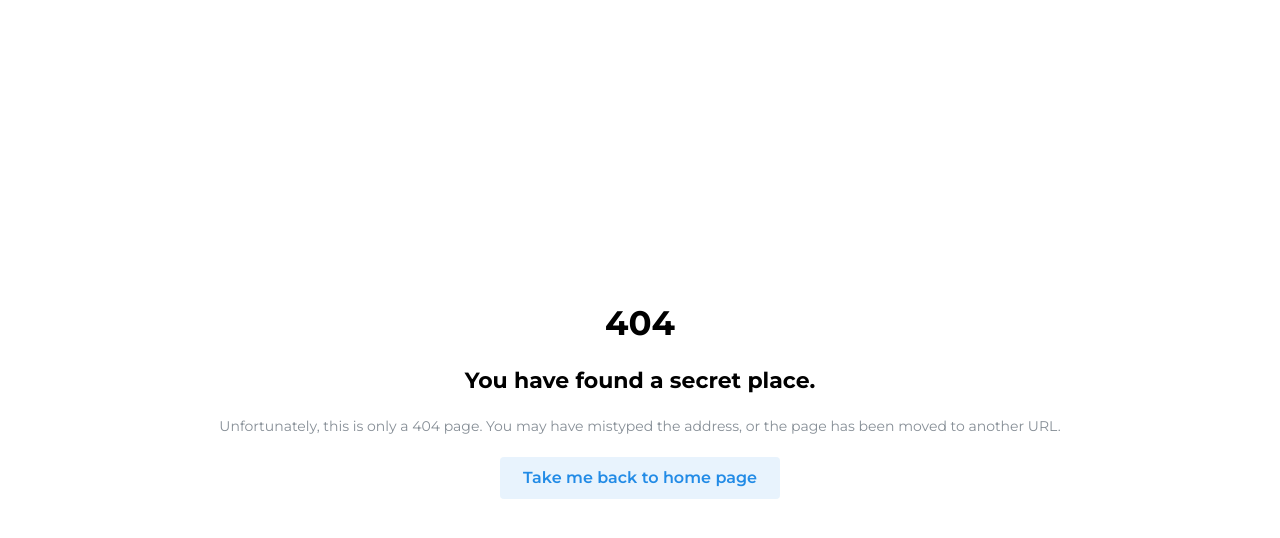
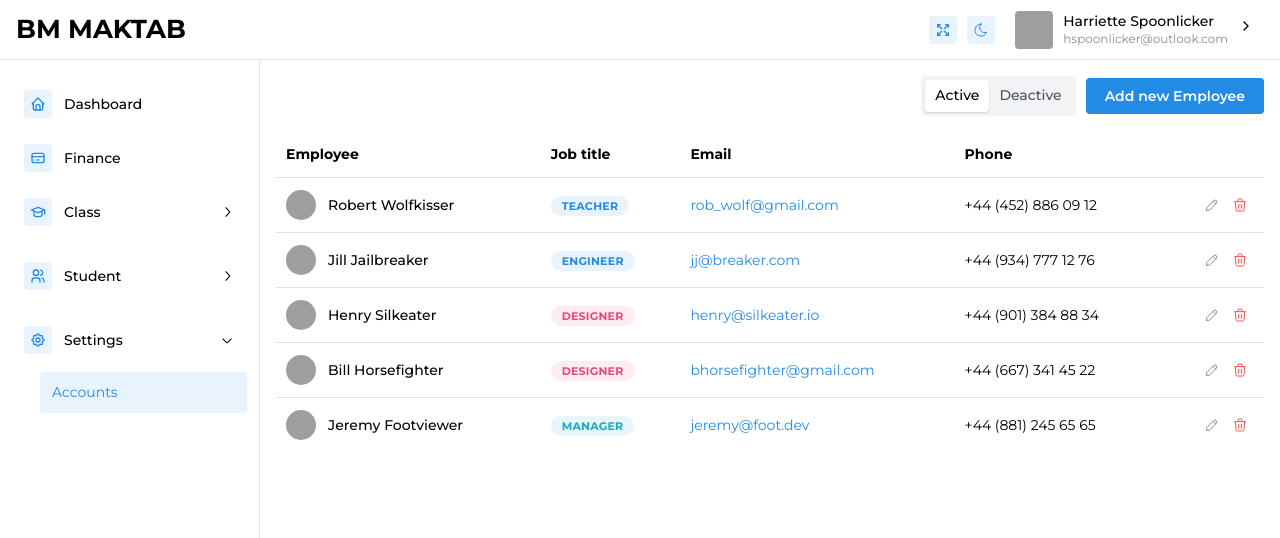
Before and after one commit to JavohirBozorboyev/school-crm-react, a React (Vite) app: page /settings/accounts in a window 1280 px wide. Before the commit this address had no page. Shown: the top 538 px of the page. Built offline with nearby package versions, Linux system fonts and the light colour scheme; sample sign-in values are in the browser's storage; grey boxes are pictures that could not be loaded.

Commit message:
profil page and setting account page

```diff
--- a/src/Layout/AppLayout.tsx
+++ b/src/Layout/AppLayout.tsx
@@ -11,7 +11,7 @@ const AppLayout = () => {
       <AppShell
         header={{ height: { base: 60 } }}
         navbar={{
-          width: { base: 200, md: 300 },
+          width: { base: 200, md: 260 },
           breakpoint: "sm",
           collapsed: { mobile: !opened },
         }}
--- a/src/components/Nav/UserMenu.tsx
+++ b/src/components/Nav/UserMenu.tsx
@@ -9,8 +9,8 @@ import {
   IconMoon,
   IconPhoto,
   IconSearch,
-  IconSettings,
   IconSun,
+  IconUserCircle,
 } from "@tabler/icons-react";
 import {
   Group,
@@ -25,6 +25,7 @@ import {
   useMantineColorScheme,
 } from "@mantine/core";
 import { useFullscreen } from "@mantine/hooks";
+import { NavLink } from "react-router-dom";
 
 interface UserButtonProps extends React.ComponentPropsWithoutRef<"button"> {
   image: string;
@@ -106,13 +107,16 @@ function UserMenu() {
 
         <Menu.Dropdown w={"220px"}>
           <Menu.Label>Application</Menu.Label>
-          <Menu.Item
-            leftSection={
-              <IconSettings style={{ width: rem(14), height: rem(14) }} />
-            }
-          >
-            Settings
-          </Menu.Item>
+          <NavLink to={"/profil"}>
+            <Menu.Item
+              leftSection={
+                <IconUserCircle style={{ width: rem(14), height: rem(14) }} />
+              }
+            >
+              Profil
+            </Menu.Item>
+          </NavLink>
+
           <Menu.Item
             leftSection={
               <IconMessageCircle style={{ width: rem(14), height: rem(14) }} />
--- a/src/data/AdminNavUrlData.tsx
+++ b/src/data/AdminNavUrlData.tsx
@@ -2,6 +2,7 @@ import {
   IconCreditCard,
   IconHome,
   IconSchool,
+  IconSettings,
   IconUsers,
 } from "@tabler/icons-react";
 
@@ -30,7 +31,7 @@ const AdminNavUrlData = [
   },
   {
     name: "Student",
-    url: "/admin/student",
+    url: "/students",
     icon: <IconUsers size={"16px"} />,
     opened: true,
     sub: [
@@ -40,6 +41,18 @@ const AdminNavUrlData = [
       },
     ],
   },
+  {
+    name: "Settings",
+    url: "/settings",
+    icon: <IconSettings size={"16px"} />,
+    opened: true,
+    sub: [
+      {
+        name: "Accounts",
+        url: "/settings/accounts",
+      },
+    ],
+  },
 ];
 
 export default AdminNavUrlData;
--- a/src/module/ClassPageSection/ClassCardList.tsx
+++ b/src/module/ClassPageSection/ClassCardList.tsx
@@ -14,7 +14,7 @@ const ClassCardList = () => {
       <Grid>
         {data.map((item: any) => {
           return (
-            <Grid.Col key={item.id} span={{ base: 12, md: 6, lg: 4 }}>
+            <Grid.Col key={item.id} span={{ base: 12, md: 6, lg: 4, xl: 3 }}>
               <ClassCard item={item} />
             </Grid.Col>
           );
--- /dev/null
+++ b/src/module/ClassPageSection/ClassSlugPage/ClassSlugNav.tsx
@@ -0,0 +1,26 @@
+import { Breadcrumbs, Anchor } from "@mantine/core";
+import { useNavigate, useParams } from "react-router-dom";
+
+const ClassSlugNav = () => {
+  const navigate = useNavigate();
+
+  const { slug } = useParams();
+
+  const links = [
+    { title: "Dashboard", href: "/" },
+    { title: "Class", href: "/class" },
+    { title: slug, href: "#" },
+  ].map((item, index) => (
+    <Anchor key={index} onClick={() => navigate(item?.href)}>
+      {item.title}
+    </Anchor>
+  ));
+
+  return (
+    <div>
+      <Breadcrumbs>{links}</Breadcrumbs>
+    </div>
+  );
+};
+
+export default ClassSlugNav;
--- /dev/null
+++ b/src/module/ClassPageSection/ClassSlugPage/ClassSlugTable.tsx
@@ -0,0 +1,46 @@
+/* eslint-disable @typescript-eslint/no-explicit-any */
+import { Table } from "@mantine/core";
+import useSWR from "swr";
+
+const ClassSlugTable = () => {
+  const { data, error, isLoading } = useSWR(
+    "https://jsonplaceholder.typicode.com/users"
+  );
+  if (error) return <div>ошибка загрузки</div>;
+  if (isLoading) return <div>загрузка...</div>;
+  const rows = data.map((element: any, i: number) => (
+    <Table.Tr key={element.name}>
+      <Table.Td w={50} ta={"center"}>
+        {i + 1}
+      </Table.Td>
+      <Table.Td>{element.name}</Table.Td>
+      <Table.Td>{element.symbol}</Table.Td>
+      <Table.Td>{element.mass}</Table.Td>
+    </Table.Tr>
+  ));
+  return (
+    <>
+      <Table
+        verticalSpacing={"sm"}
+        striped
+        highlightOnHover
+        withTableBorder
+        withColumnBorders
+        mt={"md"}
+      >
+        <Table.Thead>
+          <Table.Tr>
+            <Table.Th ta={"center"}>N</Table.Th>
+            <Table.Th>Full Name</Table.Th>
+
+            <Table.Th>Symbol</Table.Th>
+            <Table.Th>Atomic mass</Table.Th>
+          </Table.Tr>
+        </Table.Thead>
+        <Table.Tbody>{rows}</Table.Tbody>
+      </Table>
+    </>
+  );
+};
+
+export default ClassSlugTable;
--- /dev/null
+++ b/src/module/SettingsPageSection/AccountsPageSection/AccountsPageNav.tsx
@@ -0,0 +1,29 @@
+import { Button, Grid, Group, Paper } from "@mantine/core";
+import { useState } from "react";
+import { SegmentedControl } from "@mantine/core";
+
+const AccountsPageNav = () => {
+  const [active, setActive] = useState("active");
+  return (
+    <Paper mb="sm">
+      <Grid justify="center" align="center">
+        <Grid.Col span={{ base: 12 }}>
+          <Group justify="end" gap={"xs"}>
+            <SegmentedControl
+              data={[
+                { label: "Active", value: "active" },
+                { label: "Deactive", value: "deactive" },
+              ]}
+              value={active}
+              onChange={setActive}
+              fullWidth
+            />
+            <Button>Add new Employee</Button>
+          </Group>
+        </Grid.Col>
+      </Grid>
+    </Paper>
+  );
+};
+
+export default AccountsPageNav;
--- /dev/null
+++ b/src/module/SettingsPageSection/AccountsPageSection/AccountsPageTable.tsx
@@ -0,0 +1,122 @@
+import {
+  Avatar,
+  Badge,
+  Table,
+  Group,
+  Text,
+  ActionIcon,
+  Anchor,
+  rem,
+} from "@mantine/core";
+import { IconPencil, IconTrash } from "@tabler/icons-react";
+
+const data = [
+  {
+    avatar:
+      "https://raw.githubusercontent.com/mantinedev/mantine/master/.demo/avatars/avatar-1.png",
+    name: "Robert Wolfkisser",
+    job: "Teacher",
+    email: "rob_wolf@gmail.com",
+    phone: "+44 (452) 886 09 12",
+  },
+  {
+    avatar:
+      "https://raw.githubusercontent.com/mantinedev/mantine/master/.demo/avatars/avatar-7.png",
+    name: "Jill Jailbreaker",
+    job: "Engineer",
+    email: "jj@breaker.com",
+    phone: "+44 (934) 777 12 76",
+  },
+  {
+    avatar:
+      "https://raw.githubusercontent.com/mantinedev/mantine/master/.demo/avatars/avatar-2.png",
+    name: "Henry Silkeater",
+    job: "Designer",
+    email: "henry@silkeater.io",
+    phone: "+44 (901) 384 88 34",
+  },
+  {
+    avatar:
+      "https://raw.githubusercontent.com/mantinedev/mantine/master/.demo/avatars/avatar-3.png",
+    name: "Bill Horsefighter",
+    job: "Designer",
+    email: "bhorsefighter@gmail.com",
+    phone: "+44 (667) 341 45 22",
+  },
+  {
+    avatar:
+      "https://raw.githubusercontent.com/mantinedev/mantine/master/.demo/avatars/avatar-10.png",
+    name: "Jeremy Footviewer",
+    job: "Manager",
+    email: "jeremy@foot.dev",
+    phone: "+44 (881) 245 65 65",
+  },
+];
+
+const jobColors: Record<string, string> = {
+  engineer: "blue",
+  manager: "cyan",
+  designer: "pink",
+};
+
+export function AccountsPageTable() {
+  const rows = data.map((item) => (
+    <Table.Tr key={item.name}>
+      <Table.Td>
+        <Group gap="sm">
+          <Avatar size={30} src={item.avatar} radius={30} />
+          <Text fz="sm" fw={500}>
+            {item.name}
+          </Text>
+        </Group>
+      </Table.Td>
+
+      <Table.Td>
+        <Badge color={jobColors[item.job.toLowerCase()]} variant="light">
+          {item.job}
+        </Badge>
+      </Table.Td>
+      <Table.Td>
+        <Anchor component="button" size="sm">
+          {item.email}
+        </Anchor>
+      </Table.Td>
+      <Table.Td>
+        <Text fz="sm">{item.phone}</Text>
+      </Table.Td>
+      <Table.Td>
+        <Group gap={0} justify="flex-end">
+          <ActionIcon variant="subtle" color="gray">
+            <IconPencil
+              style={{ width: rem(16), height: rem(16) }}
+              stroke={1.5}
+            />
+          </ActionIcon>
+          <ActionIcon variant="subtle" color="red">
+            <IconTrash
+              style={{ width: rem(16), height: rem(16) }}
+              stroke={1.5}
+            />
+          </ActionIcon>
+        </Group>
+      </Table.Td>
+    </Table.Tr>
+  ));
+
+  return (
+    <Table.ScrollContainer minWidth={800} mt={'md'}>
+      <Table verticalSpacing="sm">
+        <Table.Thead>
+          <Table.Tr>
+            <Table.Th>Employee</Table.Th>
+            <Table.Th>Job title</Table.Th>
+            <Table.Th>Email</Table.Th>
+            <Table.Th>Phone</Table.Th>
+            <Table.Th />
+          </Table.Tr>
+        </Table.Thead>
+        <Table.Tbody>{rows}</Table.Tbody>
+      </Table>
+    </Table.ScrollContainer>
+  );
+}
--- /dev/null
+++ b/src/pages/ClassPage/ClassSlugPage/ClassSlugPage.tsx
@@ -0,0 +1,13 @@
+import ClassSlugNav from "../../../module/ClassPageSection/ClassSlugPage/ClassSlugNav";
+import ClassSlugTable from "../../../module/ClassPageSection/ClassSlugPage/ClassSlugTable";
+
+const ClassSlugPage = () => {
+  return (
+    <div>
+      <ClassSlugNav />
+      <ClassSlugTable />
+    </div>
+  );
+};
+
+export default ClassSlugPage;
--- /dev/null
+++ b/src/pages/ProfilPage/ProfilPage.tsx
@@ -0,0 +1,14 @@
+import { Avatar, Paper } from "@mantine/core";
+import React from "react";
+
+const ProfilPage = () => {
+  return (
+    <div>
+      <Paper withBorder p={'md'}>
+        <Avatar size={'xl'} radius={'sm'} />
+      </Paper>
+    </div>
+  );
+};
+
+export default ProfilPage;
--- /dev/null
+++ b/src/pages/SettingsPage/AccountsPage.tsx
@@ -0,0 +1,14 @@
+import React from "react";
+import { AccountsPageTable } from "../../module/SettingsPageSection/AccountsPageSection/AccountsPageTable";
+import AccountsPageNav from "../../module/SettingsPageSection/AccountsPageSection/AccountsPageNav";
+
+const AccountsPage = () => {
+  return (
+    <div>
+      <AccountsPageNav />
+      <AccountsPageTable />
+    </div>
+  );
+};
+
+export default AccountsPage;
--- a/src/router/Router.tsx
+++ b/src/router/Router.tsx
@@ -6,6 +6,9 @@ import ProtectedRoute from "./ProtectedRoute";
 import NotFound from "../pages/NotFound";
 import FinancePage from "../pages/FinancePage/FinancePage";
 import ClassPage from "../pages/ClassPage/ClassPage";
+import ClassSlugPage from "../pages/ClassPage/ClassSlugPage/ClassSlugPage";
+import AccountsPage from "../pages/SettingsPage/AccountsPage";
+import ProfilPage from "../pages/ProfilPage/ProfilPage";
 
 const Router = () => {
   return (
@@ -22,7 +25,9 @@ const Router = () => {
           <Route index element={<HomePage />} />
           <Route path="/finance" element={<FinancePage />} />
           <Route path="/class" element={<ClassPage />} />
-          <Route path="" element={<HomePage />} />
+          <Route path="/class/:slug" element={<ClassSlugPage />} />
+          <Route path="/settings/accounts" element={<AccountsPage />} />
+          <Route path="/profil" element={<ProfilPage />} />
         </Route>
         <Route path="/login" element={<LoginPage />}></Route>
         <Route path="*" element={<NotFound />}></Route>
```
